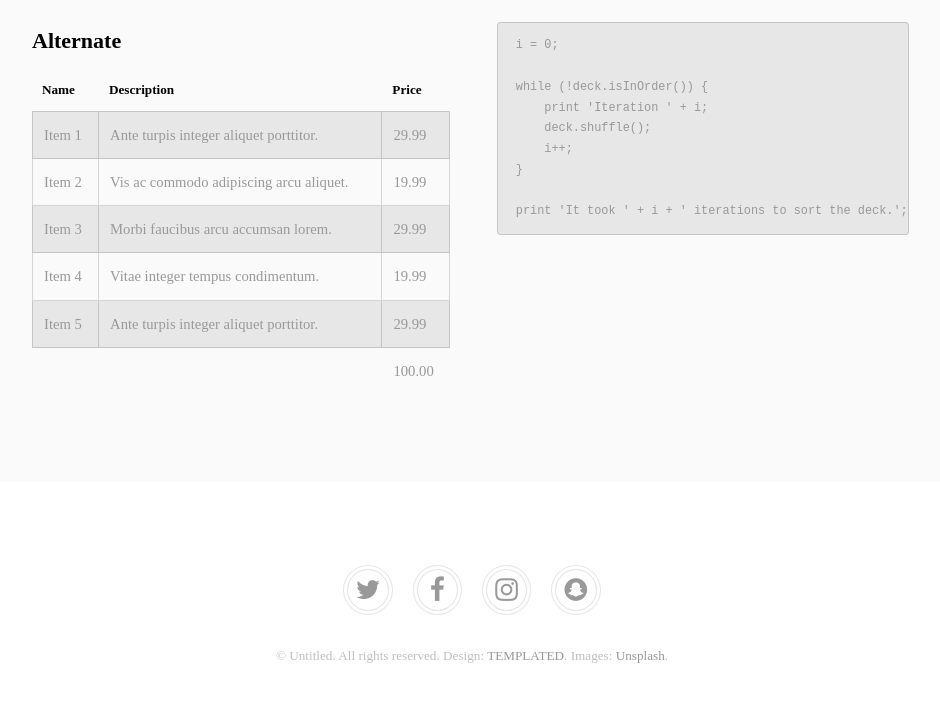
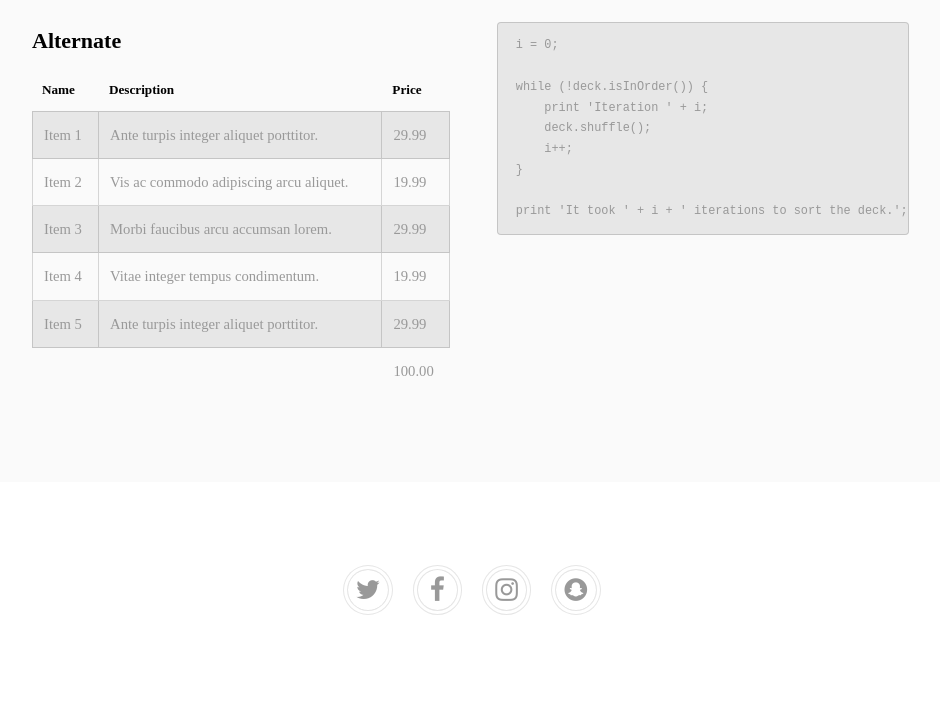
Before and after one commit to sulaimansin/style1, a plain HTML site: page elements.html in a window 1280 px wide. Shown: the part 4754-5456 px from the top of the page, without its empty margins (168-1108 px from the left). Drawn offline with Linux system fonts and the light colour scheme; a web font is replaced by a local one.

Commit message:
Update elements.html

```diff
--- a/elements.html
+++ b/elements.html
@@ -469,7 +469,7 @@ print 'It took ' + i + ' iterations to sort the deck.';
 						<li><a href="#" class="icon fa-instagram"><span class="label">Instagram</span></a></li>
 						<li><a href="#" class="icon fa-snapchat"><span class="label">Snapchat</span></a></li>
 					</ul>
-					<p>&copy; Untitled. All rights reserved. Design: <a href="https://templated.co">TEMPLATED</a>. Images: <a href="https://unsplash.com">Unsplash</a>.</p>
+
 				</div>
 			</footer>
 
```
